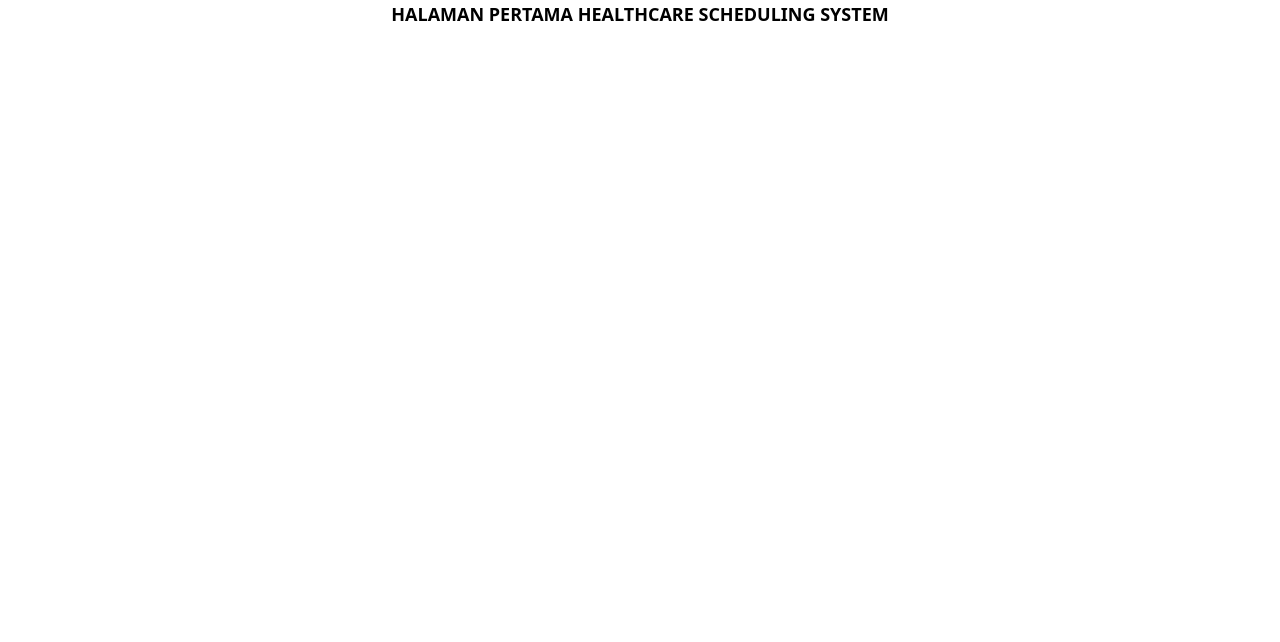
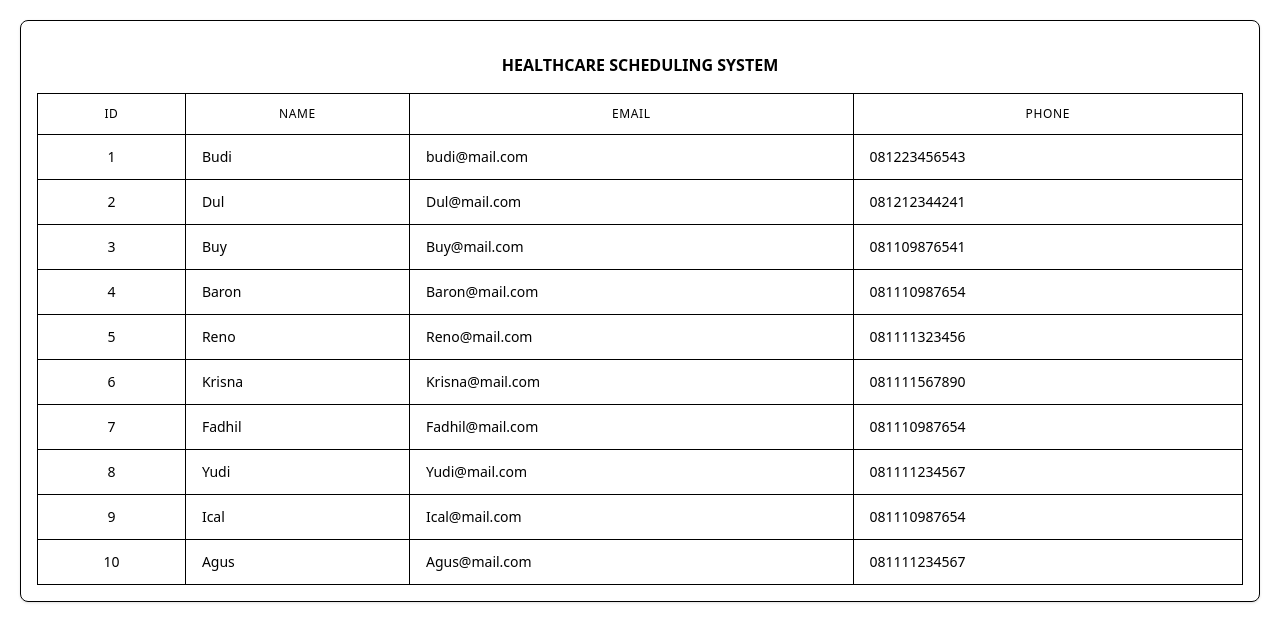
Before and after one commit to Dikin19/healthcare-scheduling-system, a React (Vite) app in the folder front-end/: page / in a window 1280 px wide. Shown: the top 642 px of the page. Built offline with nearby package versions, Linux system fonts and the light colour scheme.

Commit message:
Add patient list feature

```diff
--- a/front-end/package.json
+++ b/front-end/package.json
@@ -10,7 +10,9 @@
     "preview": "vite preview"
   },
   "dependencies": {
+    "@apollo/client": "^4.1.3",
     "@tailwindcss/vite": "^4.1.18",
+    "graphql": "^16.12.0",
     "react": "^19.2.0",
     "react-dom": "^19.2.4",
     "react-router": "^7.13.0",
--- /dev/null
+++ b/front-end/src/components/tableComponent/TableComponent.jsx
@@ -0,0 +1,10 @@
+const tableStyles = {
+    container: "overflow-hidden border rounded-lg shadow-sm p-4 m-5 border-black-500",
+    table: "w-full divide-y divide-base-gray text-sm text-left",
+    thead: "border border-black solid text-xs uppercase border",
+    th: "px-4 py-3 text-center text-xs font-medium font-bold text-xl text-outside-color uppercase tracking-wider border",
+    tbody: "divide-y divide-base-gray",
+    td: "px-4 py-3 text-sm text-left text-outside-color whitespace-nowrap border border-black-500",
+};
+
+export default tableStyles;
--- /dev/null
+++ b/front-end/src/graphql/mocks.js
@@ -0,0 +1,25 @@
+import { GET_PATIENTS } from "./queries";
+
+export const mocks = [
+    {
+        request: {
+            query: GET_PATIENTS,
+        },
+        result: {
+            data: {
+                patients: [
+                    { id: "1", name: "Budi", email: "budi@mail.com", phone: "081223456543", },
+                    { id: "2", name: "Dul", email: "Dul@mail.com", phone: "081212344241", },
+                    { id: "3", name: "Buy", email: "Buy@mail.com", phone: "081109876541", },
+                    { id: "4", name: "Baron", email: "Baron@mail.com", phone: "081110987654", },
+                    { id: "5", name: "Reno", email: "Reno@mail.com", phone: "081111323456", },
+                    { id: "6", name: "Krisna", email: "Krisna@mail.com", phone: "081111567890", },
+                    { id: "7", name: "Fadhil", email: "Fadhil@mail.com", phone: "081110987654", },
+                    { id: "8", name: "Yudi", email: "Yudi@mail.com", phone: "081111234567", },
+                    { id: "9", name: "Ical", email: "Ical@mail.com", phone: "081110987654", },
+                    { id: "10", name: "Agus", email: "Agus@mail.com", phone: "081111234567", },
+                ]
+            }
+        }
+    }
+]
--- /dev/null
+++ b/front-end/src/graphql/queries.js
@@ -0,0 +1,12 @@
+import { gql } from "@apollo/client";
+
+export const GET_PATIENTS = gql`
+    query GetPatients {
+        patients {
+            id
+            name
+            email
+            phone
+        }
+    }
+`;
--- a/front-end/src/pages/App.jsx
+++ /dev/null
@@ -1,11 +0,0 @@
-
-
-function App() {
-
-
-  return (
-    <div className="uppercase font-bold text-center text-lg">Halaman pertama Healthcare Scheduling System</div>
-  )
-}
-
-export default App
--- /dev/null
+++ b/front-end/src/pages/PatientList.jsx
@@ -0,0 +1,53 @@
+import { useQuery } from "@apollo/client/react";
+import { GET_PATIENTS } from "../graphql/queries";
+import tableStyles from "../components/tableComponent/TableComponent";
+
+
+
+export default function PatientList() {
+    const { data, loading, error } = useQuery(GET_PATIENTS);
+    console.log("apa data masuk", data);
+    const patients = data?.patients;
+
+    if (loading) return <div>Loading...</div>;
+
+    if (error) return <div>Error: {error.message}</div>;
+
+    if (!data || !data.patients) return <div>No data</div>;
+
+    return (
+
+        <div className={tableStyles.container}>
+
+            <div className="uppercase text-lx font-bold text-center mb-4 mt-4">
+                Healthcare Scheduling System
+            </div>
+
+            <table className={tableStyles.table}>
+                <thead className={tableStyles.thead}>
+                    <tr>
+                        <th className={tableStyles.th}>ID</th>
+                        <th className={tableStyles.th}>NAME</th>
+                        <th className={tableStyles.th}>EMAIL</th>
+                        <th className={tableStyles.th}>PHONE</th>
+                    </tr>
+                </thead>
+
+                <tbody className={tableStyles.tbody}>
+                    {patients?.map((patient) => (
+                        <tr key={patient.id} cclassName="hover:bg-blue-50 transition-colors cursor-pointer">
+                            <td className={tableStyles.td}><div className="text-center">{patient.id}</div></td>
+                            <td className={tableStyles.td}>{patient.name}</td>
+                            <td className={tableStyles.td}>{patient.email}</td>
+                            <td className={tableStyles.td}>{patient.phone}</td>
+                        </tr>
+                    ))}
+
+                </tbody>
+
+            </table>
+
+        </div>
+
+    );
+}
```
Also changed, not shown: front-end/src/main.jsx (+7 -6 lines), 1 other file (tests, documents, lock files or other folders).
